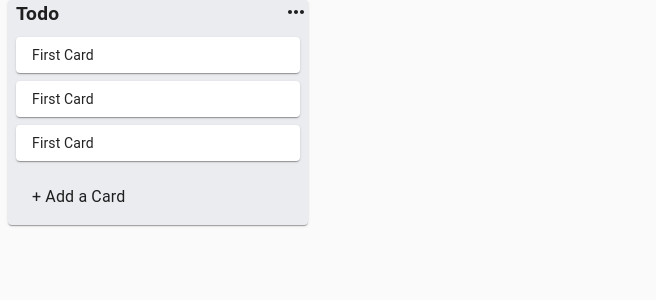
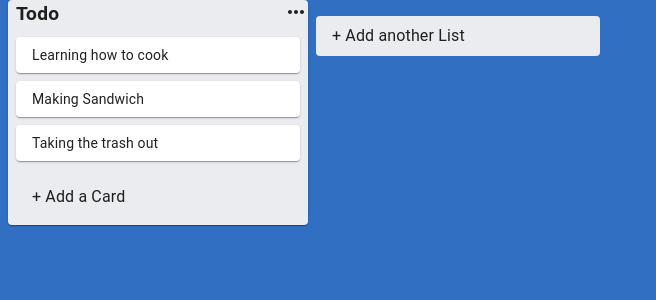
Before and after one commit to madhusudhanmo/trello-clone-github-issues, a React (Create React App) app: page / in a window 1280 px wide. Shown: the top 300 px of the page, without its empty margins (0-656 px from the left). Built offline with nearby package versions, Linux system fonts and the light colour scheme.

Commit message:
Add Card and List Components

```diff
--- a/package.json
+++ b/package.json
@@ -10,6 +10,7 @@
     "@testing-library/user-event": "^12.1.10",
     "material-ui-icons": "^1.0.0-beta.36",
     "react": "^17.0.1",
+    "react-beautiful-dnd": "^13.0.0",
     "react-dom": "^17.0.1",
     "react-scripts": "4.0.0",
     "web-vitals": "^0.2.4"
--- a/src/App.js
+++ b/src/App.js
@@ -1,9 +1,67 @@
+import React, { useState } from 'react';
+import {v4 as uuid} from 'uuid';
 import List from './components/List/List';
-import './App.css';
+import store from './utils/store';
+import StoreApi from './utils/storeApi';
+import { makeStyles } from '@material-ui/core/styles';
+import InputContainer from './components/Input/InputContainer';
+
+const useStyle = makeStyles((theme) => ({
+  root: {
+    display: 'flex',
+    minHeight: "100vh",
+    background: '#316FC2',
+    overflowY: 'auto',
+  }
+
+}))
 
 function App() {
+  const classes = useStyle()
+  const [data, setData] = useState(store)
+
+  const addMoreCard = (title, listId) => {
+    const newCard = {id: uuid(), title}
+    const list = data.lists[listId]
+    list.cards = [...list.cards, newCard]
+
+    const newState = {
+      ...data,
+      lists: {
+        ...data.lists,
+        [listId]: list,
+      }
+    };
+
+    setData(newState)
+  }
+
+  const addMoreList = (title) => {
+    const newUuid = uuid()
+    const newList = {
+      id: newUuid,
+      title,
+      cards: []
+    }
+    // console.log()
+    const newState = {
+      listIds: [...data.listIds, newUuid],
+      lists: {...data.lists, [newUuid]: newList}
+    }
+
+    setData(newState)
+  }
+
   return (
-    <List />
+    <StoreApi.Provider value={{ addMoreCard, addMoreList }}>
+      <div className={classes.root}>
+        {data.listIds.map((listId) => {
+          const list = data.lists[listId];
+          return <List list={list} key={listId}/>
+        })}
+        <InputContainer type='list'/>
+      </div>
+    </StoreApi.Provider>
   );
 }
 
--- a/src/components/Card.js
+++ b/src/components/Card.js
@@ -9,11 +9,11 @@
   }
 }))
 
-export default function Card() {
+export default function Card({card}) {
   const classes = useStyle()
   return (
     <div>
-      <Paper className={classes.card}>First Card</Paper>
+      <Paper className={classes.card}>{card.title}</Paper>
     </div>
   )
 }
--- a/src/components/Input/InputCard.js
+++ b/src/components/Input/InputCard.js
@@ -1,10 +1,12 @@
-import React from 'react'
+import React, { useState, useContext } from 'react'
 import { Paper, Button, IconButton, InputBase } from '@material-ui/core'
 import { makeStyles, fade } from '@material-ui/core/styles';
 import ClearIcon from '@material-ui/icons/Clear'
+import storeApi from '../../utils/storeApi'
 
 const useStyle = makeStyles((theme) => ({
   card: {
+    width: '280px',
     margin: theme.spacing(0, 1, 1, 1),
     paddingBottom: theme.spacing(4),
     padding: theme.spacing(1, 1, 1, 0)
@@ -25,24 +27,46 @@
 
 }))
 
-export default function InputCard({setInputOpen}) {
+export default function InputCard({setInputOpen, listId, type}) {
   const classes = useStyle()
+  const {addMoreCard, addMoreList} = useContext(storeApi)
+  const [title, setTitle] = useState('')
+
+  const handleOnChange = (e) => {
+    setTitle(e.target.value)
+  }
+
+  const handleBtnConfirm = () => {
+    if (type === 'card') {
+      addMoreCard(title, listId)
+    }
+    else {
+      addMoreList(title)
+    }
+    setTitle('')
+    setInputOpen(false)
+  }
+
   return (
     <div>
       <div>
         <Paper className={classes.card}>
           <InputBase
+            onChange={handleOnChange}
             multiline
             fullWidth
             inputProps={{className: classes.input}}
             onBlur={() => setInputOpen(false)}
-            placeholder="Enter a title of this card.."
+            placeholder={type === 'card' ? "Enter a title of this card.." : "Enter list title"}
+            value={title}
           />
         </Paper>
       </div>
       <div className={classes.confirm}>
-        <Button className={classes.btnConfirm} onClick={() => setInputOpen(false)}>Add Card</Button>
-        <IconButton>
+        <Button className={classes.btnConfirm} onClick={handleBtnConfirm}>
+          {type === 'card' ? 'Add Card' : 'Add List'}
+        </Button>
+        <IconButton onClick={() => setInputOpen(false)}>
           <ClearIcon />
         </IconButton>
       </div>
--- a/src/components/Input/InputContainer.js
+++ b/src/components/Input/InputContainer.js
@@ -6,6 +6,7 @@
 const useStyle = makeStyles((theme) => ({
   root: {
     marginTop: theme.spacing(2),
+    width: '300px'
   },
   addCard: {
     padding: theme.spacing(1, 1, 1, 2),
@@ -17,18 +18,23 @@
   }
 }))
 
-export default function InputContainer() {
+export default function InputContainer({listId, type}) {
   const classes = useStyle()
   const [open, setOpen] = useState(false);
   return (
     <div className={classes.root}>
       <Collapse in={open}>
-        <InputCard setInputOpen={setOpen }/>
+        <InputCard setInputOpen={setOpen} listId={listId} type={type}/>
       </Collapse>
       <Collapse in={!open}>
-        <Paper className={classes.addCard} elevation={0}
-          onClick = {() => setOpen(!open)}>
-          <Typography>+ Add a Card</Typography>
+        <Paper
+          className={classes.addCard}
+          elevation={0}
+          onClick = {() => setOpen(!open)}
+          >
+          <Typography>
+            {type === 'card' ? '+ Add a Card' : '+ Add another List'}
+          </Typography>
         </Paper>
       </Collapse>
     </div>
--- a/src/components/List/List.js
+++ b/src/components/List/List.js
@@ -13,17 +13,17 @@
   }
 }))
 
-export default function List() {
+export default function List({list}) {
   const classes = useStyle()
   return (
     <div>
       <Paper className={classes.root}>
         <CssBaseline />
-        <Title />
-        <Card />
-        <Card />
-        <Card />
-        <InputCard />
+        <Title title={list.title}/>
+        {list.cards.map((card) => {
+          return <Card card={card} key={card.id}/>
+        })}
+        <InputCard listId={list.id} type='card'/>
       </Paper>
     </div>
   )
--- a/src/components/List/Title.js
+++ b/src/components/List/Title.js
@@ -1,4 +1,4 @@
-import React, {useState} from 'react'
+import React, { useState } from 'react'
 import { Typography, InputBase } from '@material-ui/core'
 import MoreHorizIcon from '@material-ui/icons/MoreHoriz'
 import { makeStyles } from '@material-ui/core/styles'
@@ -30,18 +30,24 @@
 }))
 
 
-export default function Title() {
+export default function Title({title}) {
   const [open, setOpen] = useState(false);
+  const [listTitle, setListTitle] = useState(title);
   const classes = useStyle()
+
+  const onChangeListTitle = (e) => {
+    setListTitle(e.target.value)
+  }
 
   return (
     <div>
       {open ? (
         <div>
-          <InputBase value='todo'
+          <InputBase value={listTitle}
             inputProps={{
               className: classes.input
             }}
+            onChange={onChangeListTitle}
             autoFocus
             fullWidth
             onBlur = {() => setOpen(!open)}
@@ -53,7 +59,7 @@
             onClick = {() => setOpen(!open)}
             className = {classes.editableTitle}
             >
-            Todo
+            {title}
           </Typography>
           <MoreHorizIcon />
         </div>
--- /dev/null
+++ b/src/utils/store.js
@@ -0,0 +1,26 @@
+const cards =[
+  {
+    id: 'card-1',
+    title: 'Learning how to cook',
+  },
+  {
+    id: 'card-2',
+    title: 'Making Sandwich',
+  },
+  {
+    id: 'card-3',
+    title: 'Taking the trash out',
+  }
+]
+const data = {
+  lists: {
+    'list-1': {
+      id: 'list-1',
+      title: 'Todo',
+      cards: cards,
+    }
+  },
+  listIds: ['list-1']
+}
+
+export default data;
--- /dev/null
+++ b/src/utils/storeApi.js
@@ -0,0 +1,2 @@
+import React from 'react'
+export default React.createContext(null)
```
Also changed, not shown: 1 other file (tests, documents, lock files or other folders).
